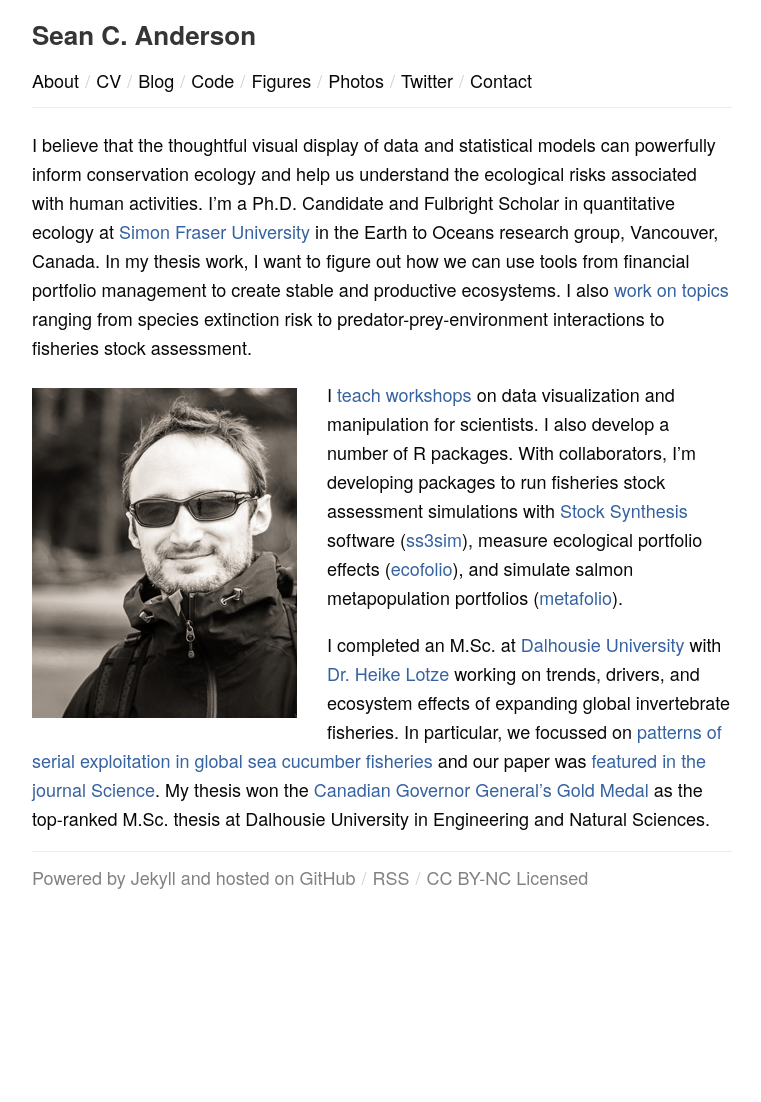
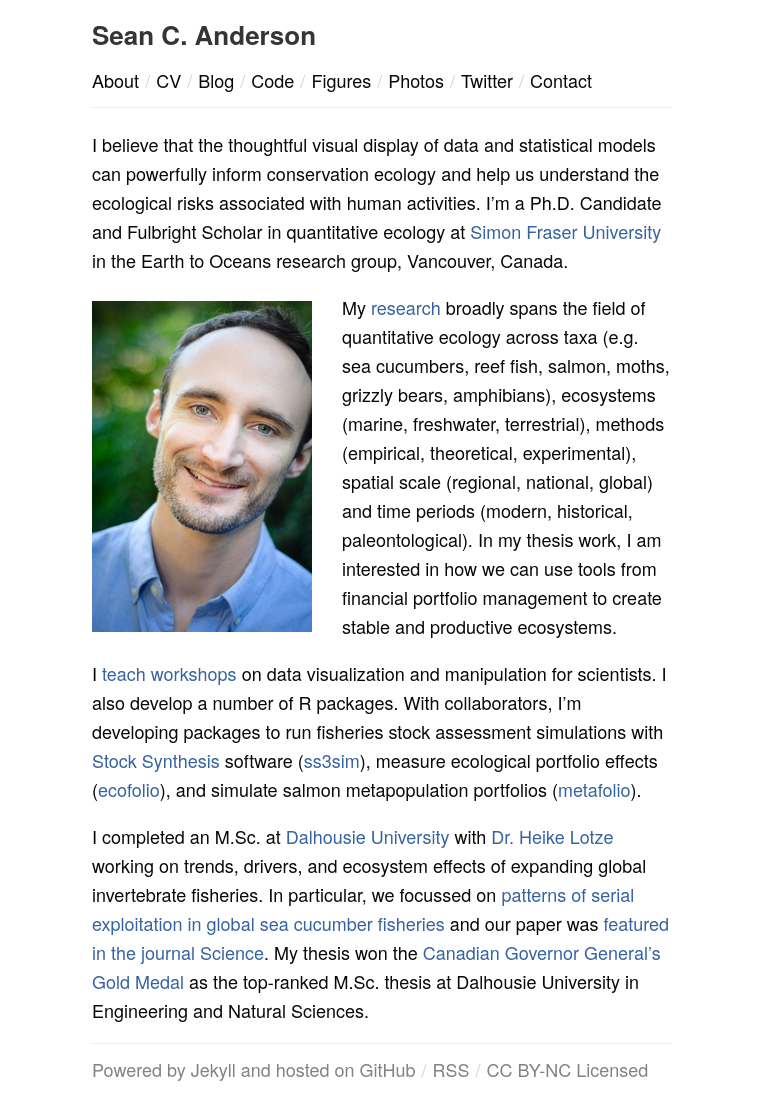
Before and after one commit to seananderson/seananderson.ca, a Jekyll site: the page built from index.md, in a window 1280 px wide. Shown: the whole page, without its empty margins (258-1019 px from the left). Built offline with Jekyll 4.4.1, drawn with Linux system fonts in a browser that asks for light colours; Markdown is read by kramdown in place of the engine named in the settings; comment, search, counter and statistics services are not loaded; before the commit the page ends 910 px from its top, so only the background shows below that.

Commit message:
Add new headshot and update text on front page
Also revert to narrower column width; should fix dplyr
post

```diff
--- a/_includes/header.html
+++ b/_includes/header.html
@@ -61,8 +61,8 @@
   ================================================== -->
 
   <div class="container">
-    <div class="offset-by-two">
-    <div class="twelve columns">
+    <div class="offset-by-three">
+    <div class="ten columns">
       <div class="masthead">
         <div class="sean">
          <a href="/">Sean C. Anderson</a>
--- a/index.md
+++ b/index.md
@@ -10,13 +10,16 @@ I'm a Ph.D. Candidate and Fulbright Scholar in quantitative ecology at
 [Simon Fraser University][sfu]
 in the Earth to Oceans research group,
 Vancouver, Canada.
-In my thesis work, I want to figure out how we can use tools from
+
+<img src="images/sean_anderson_2014.jpg" alt="Sean C. Anderson" width="220" height="331" class="headshot"/>
+
+My [research](/cv.html#publications) broadly spans the field of quantitative ecology across taxa (e.g. sea cucumbers, reef fish, salmon, moths, grizzly bears, amphibians), ecosystems (marine, freshwater, terrestrial), methods (empirical, theoretical, experimental), spatial scale (regional, national, global) and time periods (modern, historical, paleontological).
+In my thesis work, I am interested in how we can use tools from
 financial portfolio management to create stable and productive ecosystems.
-I also [work on topics](/cv.html#publications) ranging from
-species extinction risk to predator-prey-environment interactions
-to fisheries stock assessment.
 
-<img src="images/sean_anderson_olymp_headshot.jpg" alt="Sean C. Anderson" width="265" height="330" class="headshot"/>
+<!--I also [work on topics](/cv.html#publications) ranging from -->
+<!--species extinction risk to predator-prey-environment interactions -->
+<!--to fisheries stock assessment.-->
 
 I [teach workshops](/cv.html#teaching) on data visualization and manipulation
 for scientists. I also develop a number of R packages. With collaborators, I'm
```
Also changed, not shown: images/sean_anderson_2014.jpg (added), images/sean_anderson_2014@2x.jpg (added).
